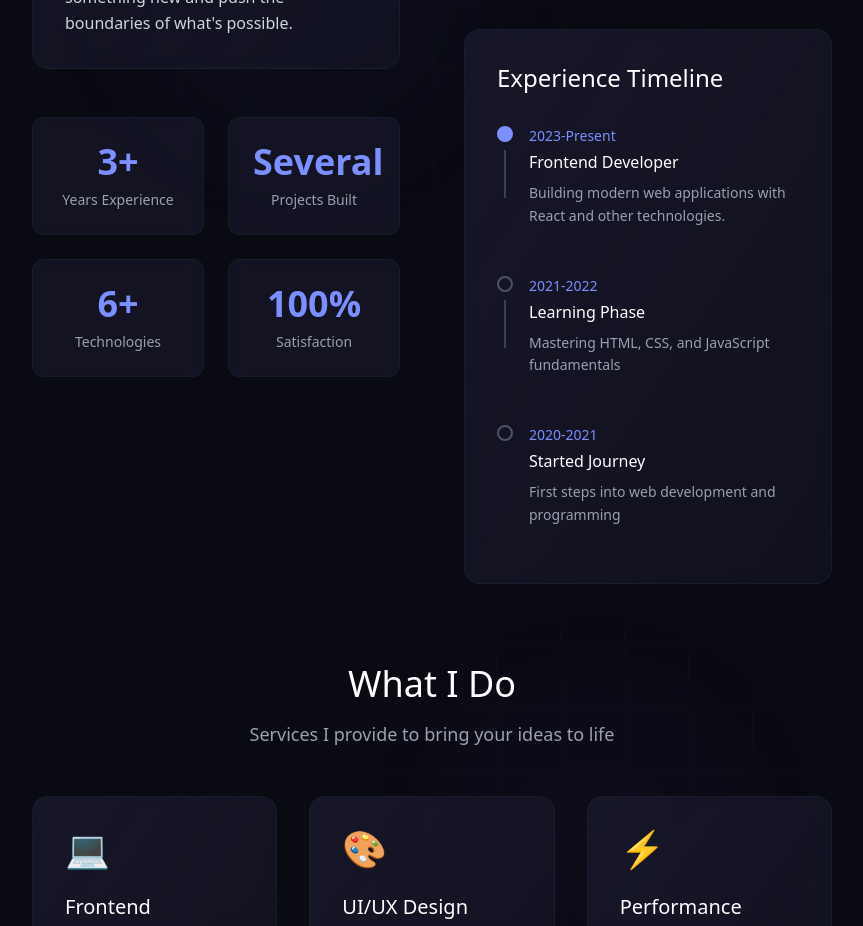
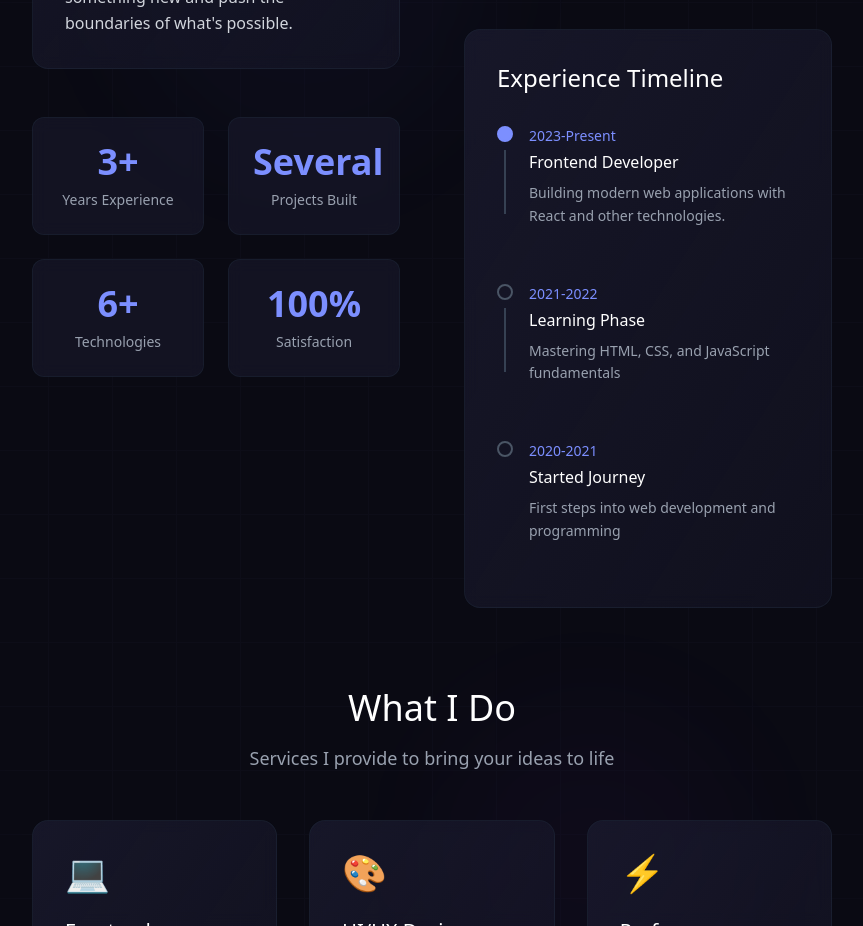
Before and after one commit to justifyman/justify, a React (Vite) app: page / in a window 1280 px wide. Shown: the part 1840-2766 px from the top of the page, without its empty margins (208-1071 px from the left). Built offline with nearby package versions, Linux system fonts and the light colour scheme.

Commit message:
Fix experience timeline alignment

```diff
--- a/src/components/About.tsx
+++ b/src/components/About.tsx
@@ -136,23 +136,23 @@ const About: FC = () => {
               {/* Experience Timeline */}
               <div className="bg-gradient-to-br from-[#1a1a2e]/80 to-[#1a1a2e]/40 backdrop-blur-sm p-8 rounded-2xl border border-gray-800/50">
                 <h3 className="text-2xl font-medium text-white mb-8">Experience Timeline</h3>
-                <div className="space-y-6">
+                <div className="space-y-6 relative">
                   {experiences.map((exp, index) => (
-                    <div key={index} className="flex gap-4 group">
-                      <div className="flex flex-col items-center">
+                    <div key={index} className="flex gap-4 group relative">
+                      <div className="flex flex-col items-center flex-shrink-0">
                         <div className={`w-4 h-4 rounded-full border-2 ${
                           exp.highlight
                             ? 'bg-[#7c8fff] border-[#7c8fff]'
                             : 'bg-transparent border-gray-600'
                         } group-hover:scale-125 transition-transform duration-300`}></div>
                         {index < experiences.length - 1 && (
-                          <div className="w-0.5 h-12 bg-gray-700 mt-2"></div>
+                          <div className="w-0.5 h-16 bg-gray-700 mt-2"></div>
                         )}
                       </div>
-                      <div className="flex-1 pb-6">
+                      <div className="flex-1 pb-8 min-w-0">
                         <div className="text-[#7c8fff] text-sm font-medium mb-1">{exp.year}</div>
-                        <h4 className="text-white font-medium mb-2">{exp.title}</h4>
-                        <p className="text-gray-400 text-sm leading-relaxed">{exp.description}</p>
+                        <h4 className="text-white font-medium mb-2 break-words">{exp.title}</h4>
+                        <p className="text-gray-400 text-sm leading-relaxed break-words">{exp.description}</p>
                       </div>
                     </div>
                   ))}
```
